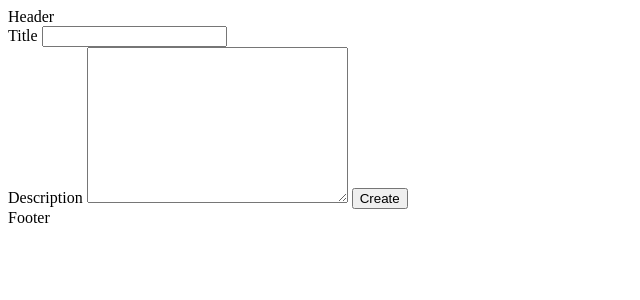
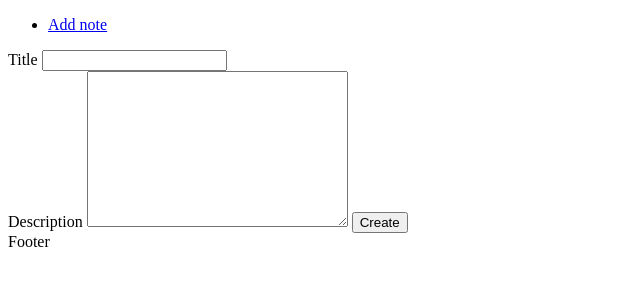
Before and after one commit to DeVic-oliver/notes, a Laravel app: page /note/create in a window 1280 px wide. Shown: the top 300 px of the page, without its empty margins (0-640 px from the left). Run offline with Laravel 9, Linux system fonts and the light colour scheme.

Commit message:
menu created

```diff
--- a/resources/views/layouts/main.blade.php
+++ b/resources/views/layouts/main.blade.php
@@ -7,7 +7,15 @@
     <title>@yield('title')</title>
 </head>
 <body>
-    <header>Header</header>
+    <header>
+        <nav>
+            <ul>
+                <li>
+                    <a href="/note/create">Add note</a>
+                </li>
+            </ul>
+        </nav>
+    </header>
     <main>
         @yield('content')
     </main>
```
